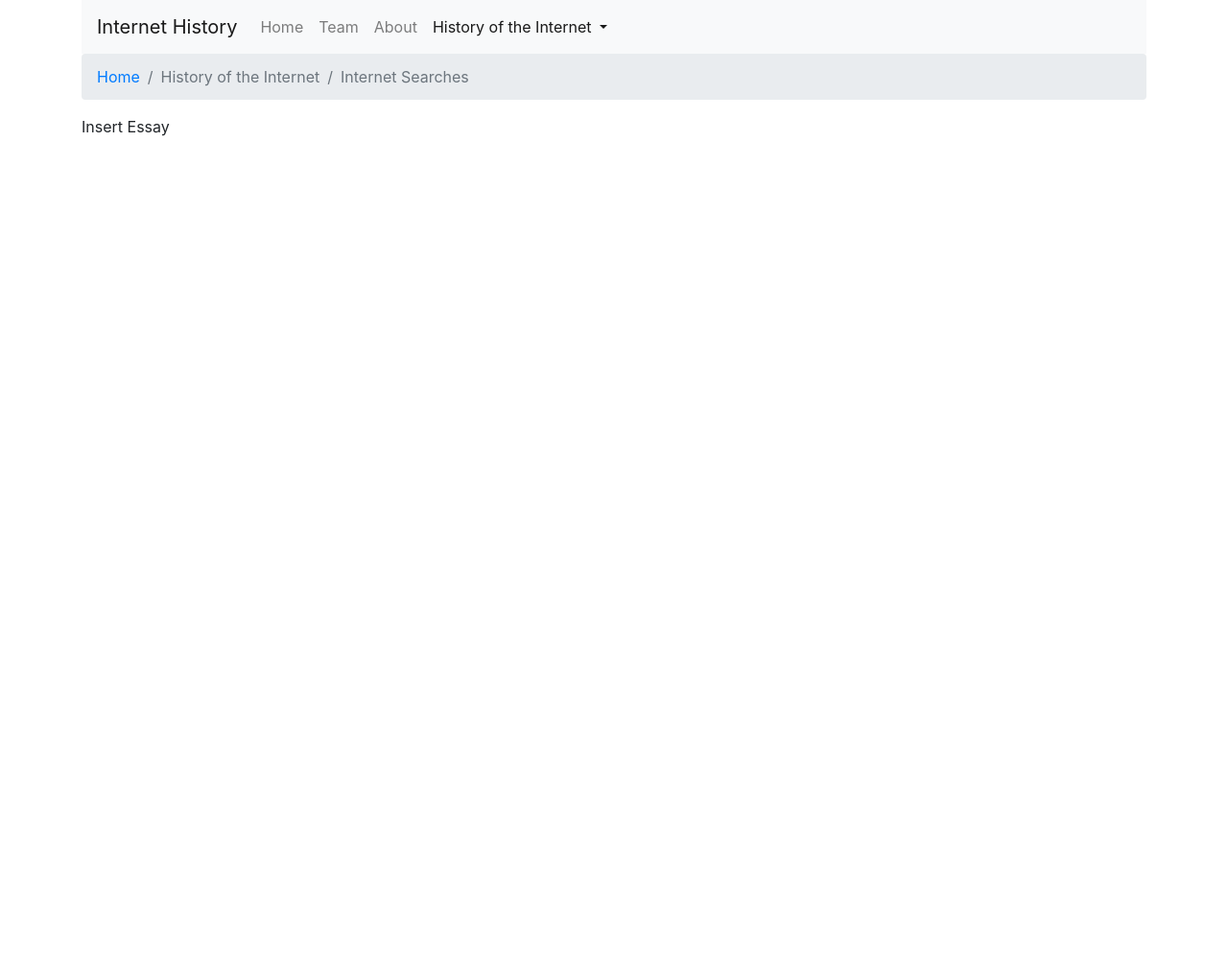
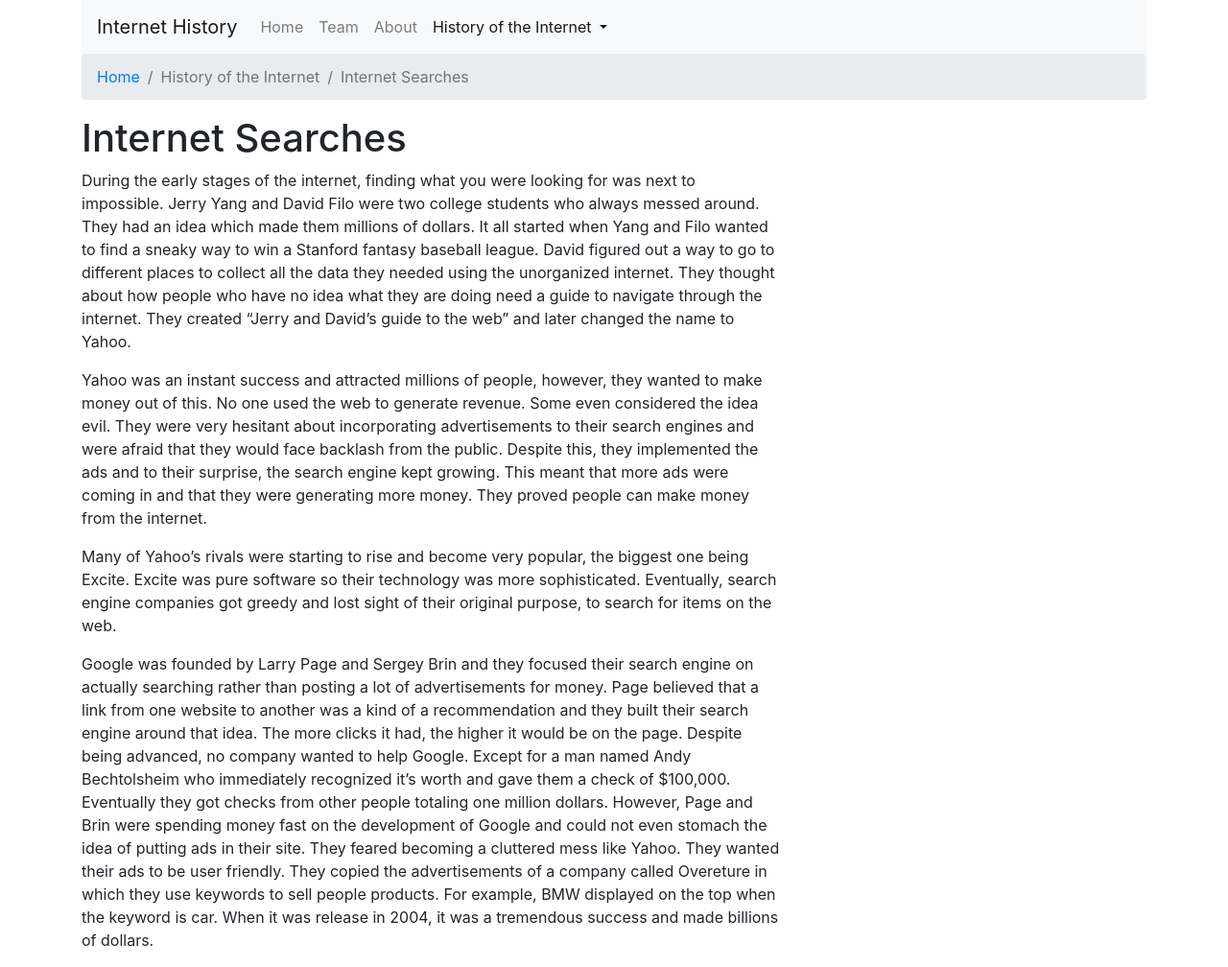
Before and after one commit to ej84/historyoftheinternetb, a plain HTML site: page docs/internet_searches.html in a window 1280 px wide. Shown: the whole page at 96% size. Before the commit the page ends 800 px from the top, so only its background shows below. Drawn offline with nearby package versions, Linux system fonts and the light colour scheme.

Commit message:
feature: removed other files

```diff
--- a/docs/internet_searches.html
+++ b/docs/internet_searches.html
@@ -50,7 +50,41 @@
     </ol>
     <div class="row">
         <div class="col-8">
-            Insert Essay
+            <h1>Internet Searches</h1>
+            <p>During the early stages of the internet, finding what you were looking for was next to
+                impossible. Jerry Yang and David Filo were two college students who always messed around.
+                They had an idea which made them millions of dollars. It all started when Yang and Filo wanted
+                to find a sneaky way to win a Stanford fantasy baseball league. David figured out a way to go to
+                different places to collect all the data they needed using the unorganized internet. They thought
+                about how people who have no idea what they are doing need a guide to navigate through the
+                internet. They created “Jerry and David’s guide to the web” and later changed the name to
+                Yahoo.
+            </p>
+            <p>Yahoo was an instant success and attracted millions of people, however, they wanted to
+                make money out of this. No one used the web to generate revenue. Some even considered the
+                idea evil. They were very hesitant about incorporating advertisements to their search engines
+                and were afraid that they would face backlash from the public. Despite this, they implemented
+                the ads and to their surprise, the search engine kept growing. This meant that more ads were
+                coming in and that they were generating more money. They proved people can make money
+                from the internet.</p>
+            <p>Many of Yahoo’s rivals were starting to rise and become very popular, the biggest one
+                being Excite. Excite was pure software so their technology was more sophisticated. Eventually,
+                search engine companies got greedy and lost sight of their original purpose, to search for items
+                on the web.
+            </p>
+            <p>Google was founded by Larry Page and Sergey Brin and they focused their search
+                engine on actually searching rather than posting a lot of advertisements for money. Page
+                believed that a link from one website to another was a kind of a recommendation and they built
+                their search engine around that idea. The more clicks it had, the higher it would be on the page.
+                Despite being advanced, no company wanted to help Google. Except for a man named Andy
+                Bechtolsheim who immediately recognized it’s worth and gave them a check of $100,000.
+                Eventually they got checks from other people totaling one million dollars. However, Page and
+                Brin were spending money fast on the development of Google and could not even stomach the
+                idea of putting ads in their site. They feared becoming a cluttered mess like Yahoo. They
+                wanted their ads to be user friendly. They copied the advertisements of a company called
+                Overeture in which they use keywords to sell people products. For example, BMW displayed on
+                the top when the keyword is car. When it was release in 2004, it was a tremendous success and
+                made billions of dollars.</p>
         </div>
         <div class="col-4">
 
```
